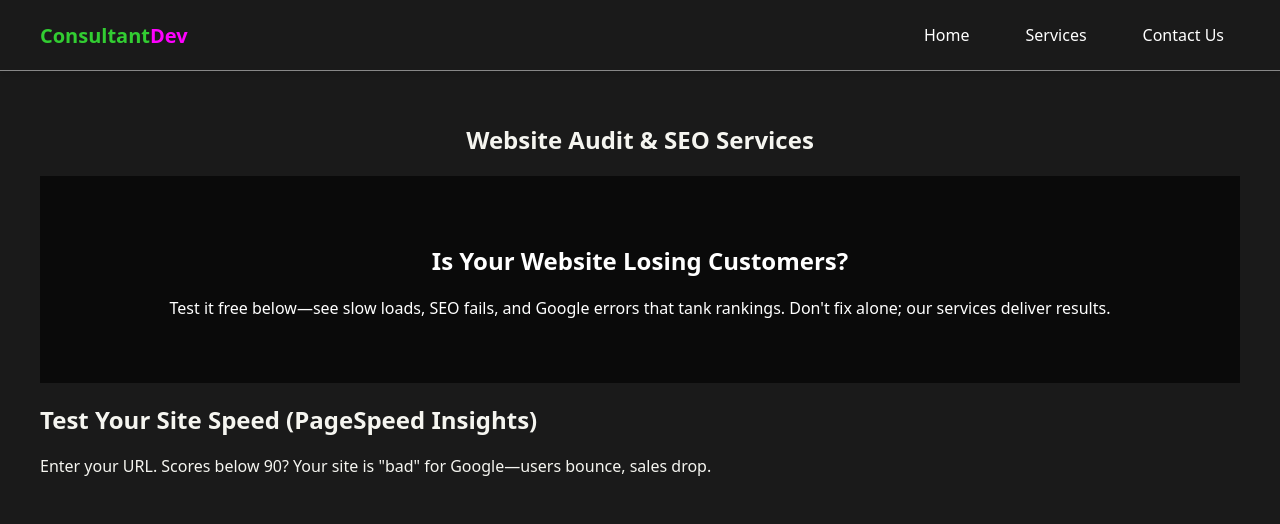
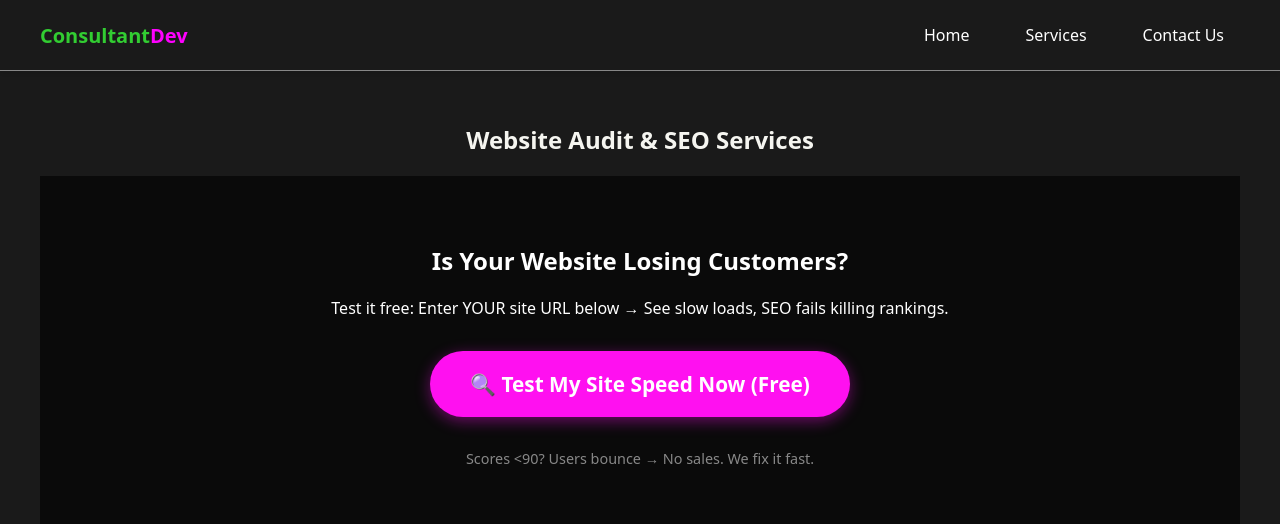
Before and after one commit to m33lucky-benny/ebiya-consul, a Jekyll site: the page built from services.md, in a window 1280 px wide and 1400 px high. Shown: the top 524 px of the window. Built offline with Jekyll 4.4.1, drawn with Linux system fonts in a browser that asks for light colours; some of the changed text lies outside the part shown; grey boxes are pictures that could not be loaded.

Commit message:
Update services.md

```diff
--- a/services.md
+++ b/services.md
@@ -14,9 +14,42 @@ permalink: /services/
 </style>
 
 <div class="services-hero">
-  <h1 class="post-title">Is Your Website Losing Customers?</h1>
-  <p>Test it free below—see slow loads, SEO fails, and Google errors that tank rankings. Don't fix alone; our services deliver results.</p>
+  <h1>Is Your Website Losing Customers?</h1>
+  <p>Test it free: Enter YOUR site URL below → See slow loads, SEO fails killing rankings.</p>
+
+  <!-- Direct Link Button - Neon Pink -->
+  <a href="https://pagespeed.web.dev/?hl=en" target="_blank" class="tool-btn" rel="noopener">
+    🔍 Test My Site Speed Now (Free)
+  </a>
+
+  <p style="font-size: 0.9em; color: #888; margin-top: 1rem;">
+    Scores <90? Users bounce → No sales. We fix it fast.
+  </p>
 </div>
+
+<style>
+.tool-btn {
+  background: var(--primary, #FF10F0);
+  color: white !important;
+  padding: 1.2rem 2.5rem;
+  border: none;
+  border-radius: 50px;
+  font-size: 1.3rem;
+  font-weight: bold;
+  text-decoration: none;
+  display: inline-block;
+  box-shadow: 0 4px 15px rgba(255,16,240,0.4);
+  transition: all 0.3s;
+  margin: 1rem 0;
+}
+.tool-btn:hover {
+  transform: translateY(-2px);
+  box-shadow: 0 8px 25px rgba(255,16,240,0.6);
+  color: white !important;
+}
+@media (max-width: 768px) { .tool-btn { padding: 1rem 2rem; font-size: 1.1rem; } }
+</style>
+
 
 <h2>Test Your Site Speed (PageSpeed Insights)</h2>
 <p>Enter your URL. Scores below 90? Your site is "bad" for Google—users bounce, sales drop.</p>
@@ -30,3 +63,9 @@ permalink: /services/
 <p>We optimize speed, SEO, and performance—tailored for Singapore sites like yours.</p>
 <a href="/contact/" class="cta-btn">Get Free Quote Now</a>
 <p style="text-align: center; color: #888;">Or use the <a href="/contact/#form">contact form</a> for quick audit.</p>
+
+<h2>Other Free Google Checks</h2>
+<ul>
+  <li><a href="https://search.google.com/search-console/about" target="_blank" class="tool-btn small">🔍 URL Inspection (Crawl Errors)</a></li>
+  <li><a href="https://pagespeed.web.dev/analysis" target="_blank" class="tool-btn small">📱 Mobile Speed Test</a></li>
+</ul>
```
